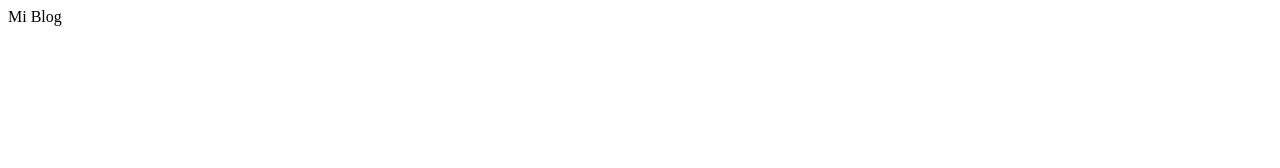
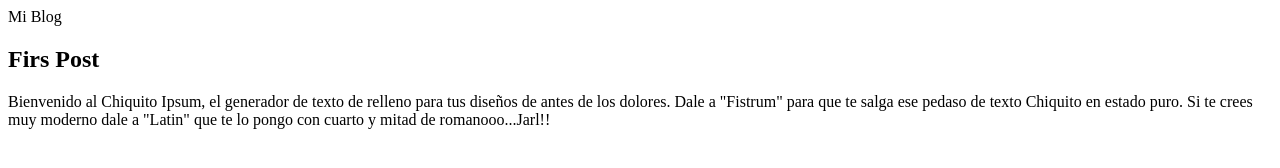
Before and after one commit to EmiMLG/my-blog, a plain HTML site: page index.html in a window 1280 px wide. Drawn offline with Linux system fonts and the light colour scheme.

Commit message:
Added my first post, soon  Post the NY from news

```diff
--- a/index.html
+++ b/index.html
@@ -3,5 +3,10 @@
 
         Mi Blog
 
+        <h2> Firs Post </h2>
+        Bienvenido al Chiquito Ipsum, el generador de texto de relleno para tus diseños de antes de los dolores.
+        Dale a "Fistrum" para que te salga ese pedaso de texto Chiquito en estado puro. Si te crees muy moderno dale a "Latin"
+        que te lo pongo con cuarto y mitad de romanooo...Jarl!!
+
     </body>
 </html>
```
